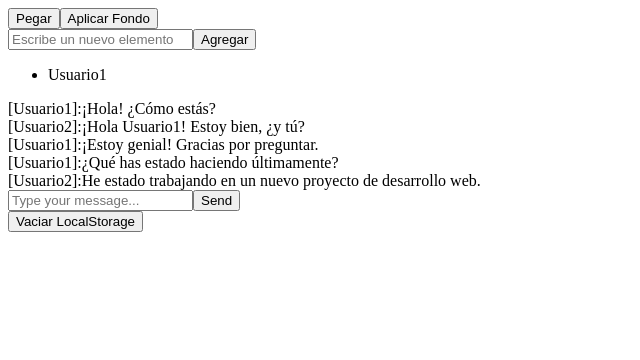
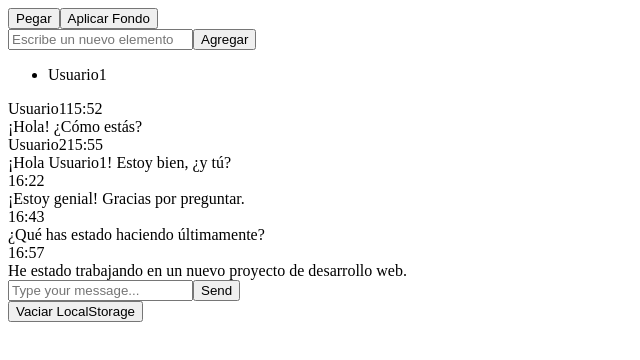
Before and after one commit to TylorDev/LiveSuperChat, a React (Vite) app: page / in a window 1280 px wide. Shown: the top 360 px of the page, without its empty margins (0-640 px from the left). Built offline with nearby package versions, Linux system fonts and the light colour scheme; the HTML template or start-up script is replaced by a standard one.

Commit message:
hora agregada y  background mejorado

```diff
--- a/src/App.scss
+++ b/src/App.scss
@@ -38,13 +38,27 @@ body{
 
   .message {
 
-    color: #333333;
-    padding: 10px;
-    border-radius: 10px;
-    box-shadow: 0 2px 5px rgba(0, 0, 0, 0.1);
-    width: fit-content;
-    max-width: 70%;
+  border-radius: 10px;
+  padding: 10px;
+  margin-bottom: 10px;
+  max-width: 70%;
+    backdrop-filter: blur(4px);
+  }
 
+  .mensaje-info {
+    display: flex;
+    justify-content: space-between;
+    margin-bottom: 5px;
+  }
+
+  .mensaje-usuario {
+    font-weight: bold;
+    font-size: 14px;
+  }
+
+  .mensaje-hora {
+    color: #888;
+    font-size: 0.8em;
   }
 
   .message-input-form {
@@ -80,9 +94,9 @@ body{
   .emisor{
 
   align-self: self-end;
-    background-color:  rgb(122, 230, 194);
+  background-color: #f8c6c6a6;
   }
 
   .receptor{
-    background-color: rgb(255, 255, 255);
+    background-color: #eaeaeac7;
   }
--- a/src/Chat.jsx
+++ b/src/Chat.jsx
@@ -6,29 +6,31 @@ import { MessageViewer } from "./MessageViewer";
 
 const exampleMessages = [
   {
-    id: 1,
+    id: 0,
     text: "¡Hola! ¿Cómo estás?",
     user: "Usuario1",
+    time: "15:52"
+  },
+  {
+    id: 1,
+    text: "¡Hola Usuario1! Estoy bien, ¿y tú?",
+    user: "Usuario2",
+    time: "15:55"
   },
   {
     id: 2,
-    text: "¡Hola Usuario1! Estoy bien, ¿y tú?",
-    user: "Usuario2",
+    text: "¡Estoy genial! Gracias por preguntar.",
+    time: "16:22"
   },
   {
     id: 3,
-    text: "¡Estoy genial! Gracias por preguntar.",
-    user: "Usuario1",
+    text: "¿Qué has estado haciendo últimamente?",
+    time: "16:43"
   },
   {
     id: 4,
-    text: "¿Qué has estado haciendo últimamente?",
-    user: "Usuario1",
-  },
-  {
-    id: 5,
     text: "He estado trabajando en un nuevo proyecto de desarrollo web.",
-    user: "Usuario2",
+    time: "16:57"
   },
 ];
 
@@ -40,7 +42,19 @@ export const Chat = () => {
   const [inputPrincipal, setInputPrincipal] = useState("");
   const [user, setUser] = useState("Usuario1");
   const [nickname, setNickName] = useState(false);
+  const [horaActual, setHoraActual] = useState('');
 
+  const obtenerHoraActual = () => {
+    const fecha = new Date();
+    const horas = fecha.getHours();
+    const minutos = fecha.getMinutes();
+
+    // Formatear las horas y minutos en un formato de 24 horas
+    const horaFormateada = `${horas < 10 ? '0' + horas : horas}:${minutos < 10 ? '0' + minutos : minutos}`;
+
+    // Actualizar el estado con la hora formateada
+    setHoraActual(horaFormateada);
+  };
   // USE REF
 
   const containerRef = useRef(null);
@@ -100,11 +114,13 @@ export const Chat = () => {
 
   const handleMessageSubmit = (e) => {
     e.preventDefault();
+
     if (inputPrincipal.trim() !== "") {
       const newMessage = {
         id: messages.length,
         text: inputPrincipal.trim(),
         user: user,
+        time: horaActual,
       };
       // Update messages state first
       setMessages([...messages, newMessage]);
@@ -116,6 +132,7 @@ export const Chat = () => {
 
     }
     setInputPrincipal("");
+
   };
 
   const [clipboardLink, setClipboardLink] = useState('');
@@ -162,6 +179,7 @@ export const Chat = () => {
       />
 
       <InputPrincipal
+      onClick={obtenerHoraActual}
         handleMessageSubmit={handleMessageSubmit}
         value={inputPrincipal}
         setInputPrincipal={setInputPrincipal}
--- a/src/InputPrincipal.jsx
+++ b/src/InputPrincipal.jsx
@@ -1,4 +1,4 @@
-export function InputPrincipal({handleMessageSubmit,  value, setInputPrincipal,  nickname}) {
+export function InputPrincipal({handleMessageSubmit,  value, setInputPrincipal,  nickname,onClick}) {
   return <div className="inputPrincipal">
     <form onSubmit={handleMessageSubmit} className="message-input-form">
       <input
@@ -8,7 +8,7 @@ export function InputPrincipal({handleMessageSubmit,  value, setInputPrincipal,
         placeholder="Type your message..."
         className="message-input"
         disabled={!nickname} />
-      <button type="submit" className="send-button">
+      <button type="submit" className="send-button" onClick={onClick}>
         Send
       </button>
     </form>
--- a/src/MessageViewer.jsx
+++ b/src/MessageViewer.jsx
@@ -1,12 +1,25 @@
-export function MessageViewer({containerRef, messages, user, containerStyle }) {
-  return <div ref={containerRef} className="chat-messages"  style={containerStyle}>
+export function MessageViewer({
+  containerRef,
+  messages,
+  user,
+  containerStyle,
+}) {
+  return (
+    <div ref={containerRef} className="chat-messages" style={containerStyle}>
       {messages.map((message, index) => (
         <div
           key={message.id}
-        className={message.user == user ? "emisor message" : "receptor message"}
+          className={
+            message.user == user ? "emisor message" : "receptor message"
+          }
         >
-        [{message.user}]:{message.text}
+          <div className="mensaje-info">
+            <span className="mensaje-usuario">{message.user}</span>
+            <span className="mensaje-hora">{message.time}</span>
+          </div>
+          <div className="mensaje-texto">{message.text}</div>
         </div>
       ))}
-  </div>;
+    </div>
+  );
 }
```
Lines whose indentation alone changed are shown as unchanged.
